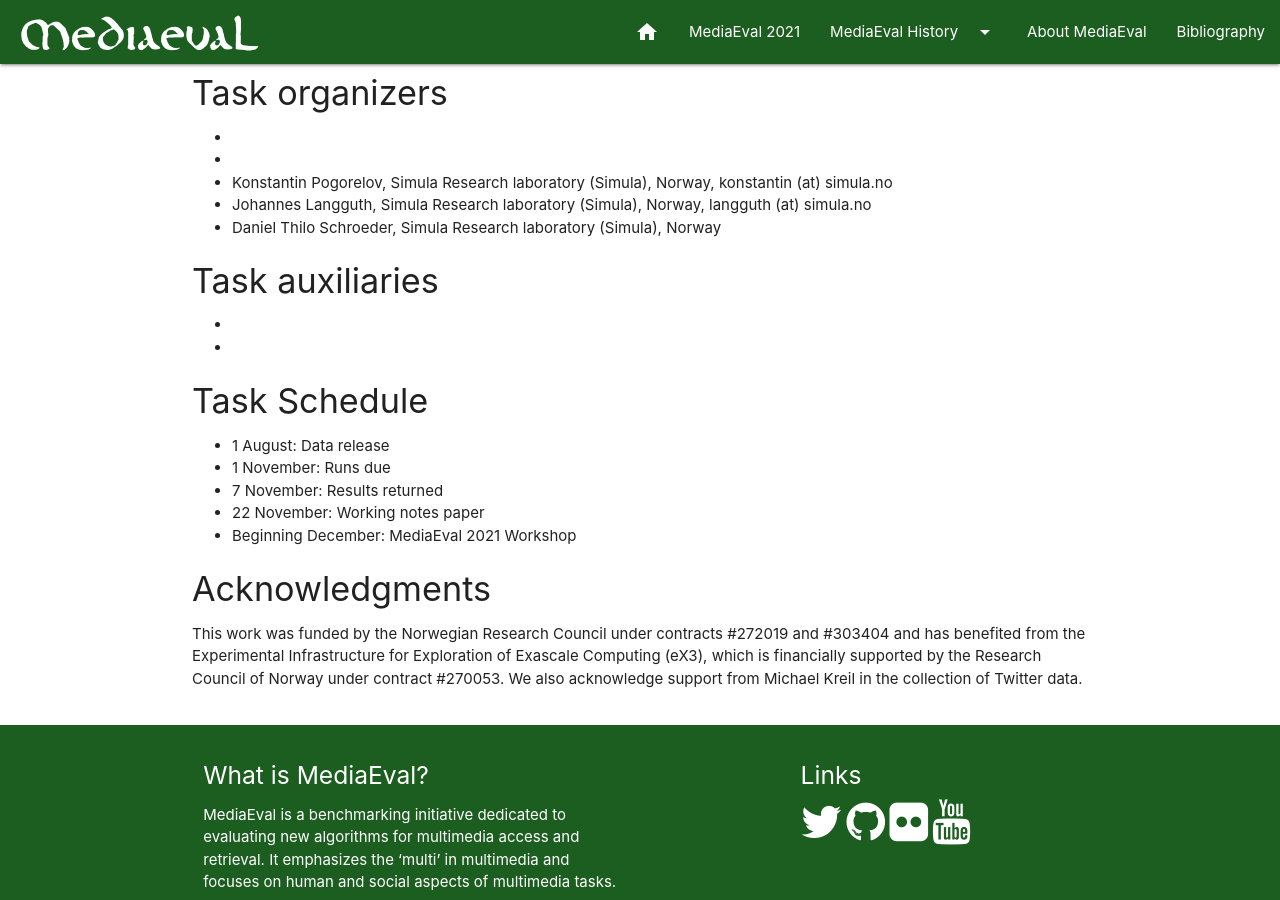
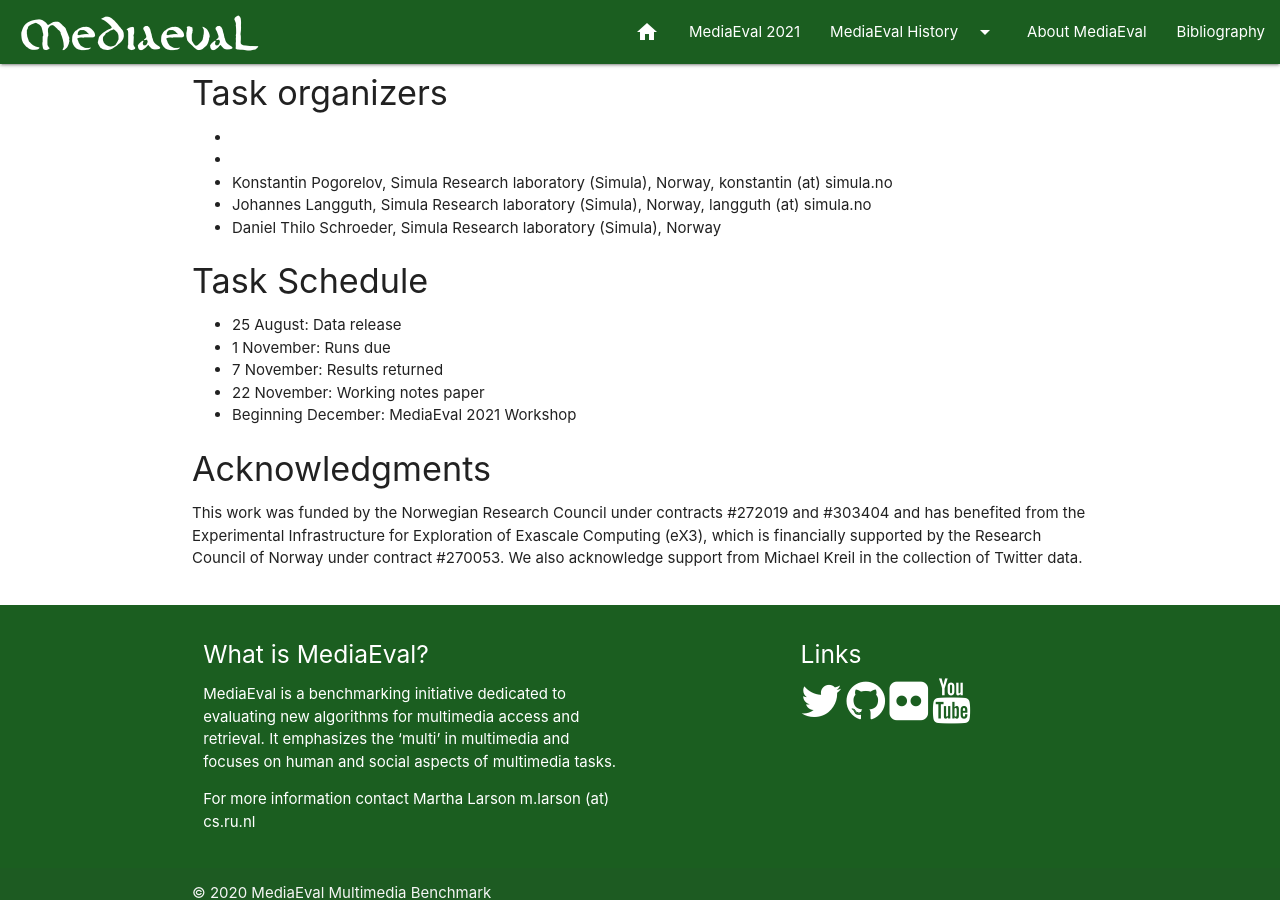
Before and after one commit to multimediaeval/multimediaeval.github.io, a Jekyll site: the page built from _editions/2021/tasks/fakenews.md, in a window 1280 px wide and 900 px high, scrolled down 2994 px. Built offline with Jekyll 4.4.1, drawn with Linux system fonts in a browser that asks for light colours.

Commit message:
Update fakenews.md

```diff
--- a/_editions/2021/tasks/fakenews.md
+++ b/_editions/2021/tasks/fakenews.md
@@ -97,14 +97,14 @@
 * Daniel Thilo Schroeder, Simula Research laboratory (Simula), Norway
 
 
-#### Task auxiliaries
+<!--#### Task auxiliaries-->
 <!-- # optional, delete if not used-->
-* <!-- # First auxiliary-->
-* <!-- # Second auxiliary-->
+<!--* # First auxiliary-->
+<!--* # Second auxiliary-->
 <!-- # and so on-->
 
 #### Task Schedule
-* 1 August: Data release <!-- # Replace XX with your date. We suggest setting the date in June-July-->
+* 25 August: Data release <!-- # Replace XX with your date. We suggest setting the date in June-July-->
 * 1 November: Runs due <!-- # Replace XX with your date. We suggest setting enough time in order to have enough time to assess and return the results by the Results returned deadline-->
 * 7 November: Results returned  <!-- Replace XX with your date. Latest possible should be 15 November-->
 * 22 November: Working notes paper  <!-- Fixed. Please do not change. Exact date to be decided-->
```
